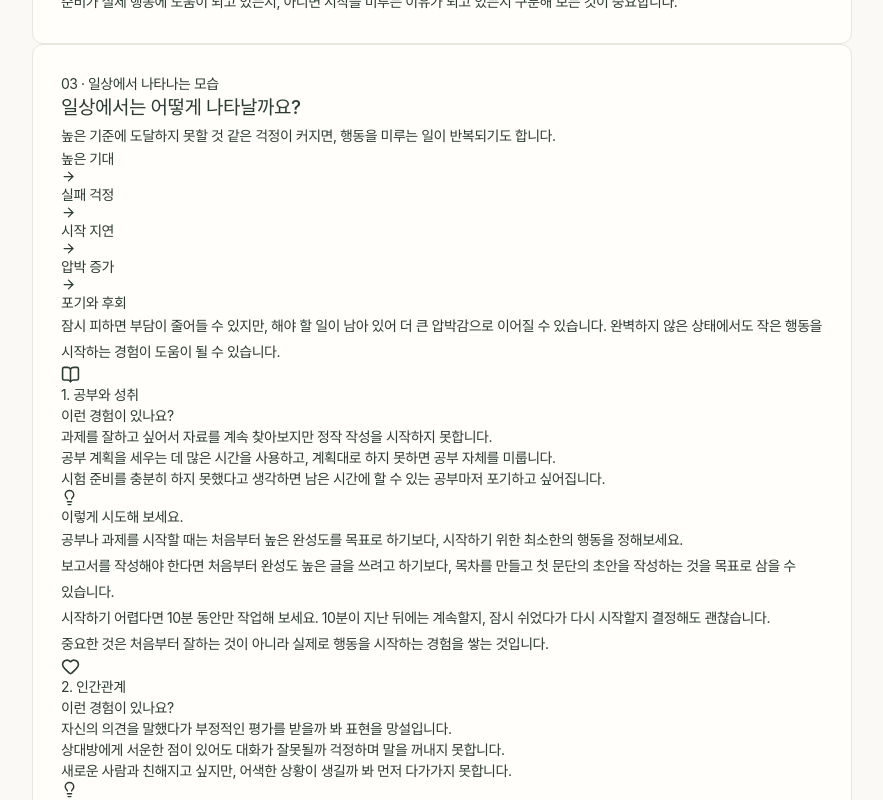
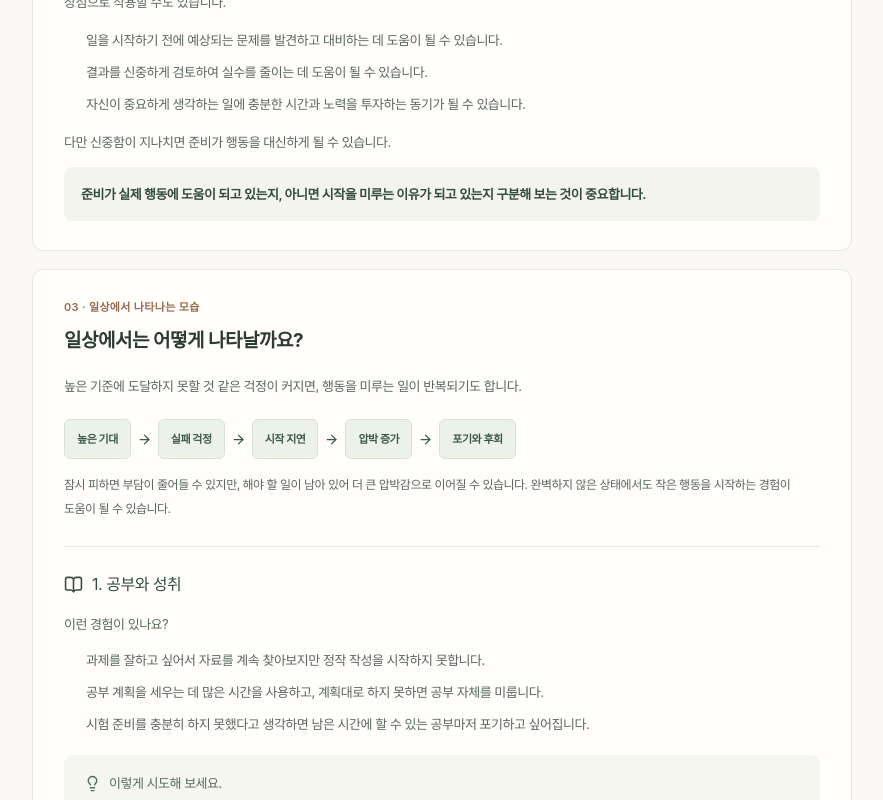
Before and after one commit to esther0756/Happy-perfectionism, a Next.js app: page /types/avoidant in a window 1280 px wide. Shown: the part 860-1660 px from the top of the page, without its empty margins (317-1200 px from the left). Built offline with nearby package versions, Linux system fonts and the light colour scheme.

Commit message:
Style detailed profile, process diagram and personalized journal

```diff
--- a/src/app/globals.css
+++ b/src/app/globals.css
@@ -2690,3 +2690,40 @@ textarea.input {
     animation-duration: 0.01ms !important;
   }
 }
+
+
+/* In-depth perfectionism profile */
+.detail-content { display: grid; gap: 18px; margin-top: 24px; }
+.detail-section { padding: 29px 31px; }
+.detail-section h2, .detail-save h2 { display: flex; align-items: center; gap: 9px; font-size: 19px; font-weight: 650; margin: 0 0 16px; line-height: 1.6; }
+.detail-section > p, .detail-save > p { color: #59675d; font-size: 13px; line-height: 2; margin-top: 12px; }
+.detail-index { display: block; color: #976a4e; font-size: 11px; font-weight: 600; letter-spacing: .03em; margin-bottom: 11px; }
+.detail-emphasis { background: #f3f5ed; color: #334c3e !important; padding: 14px 17px; border-radius: 8px; font-weight: 600; }
+.detail-bullet-list { margin: 12px 0; padding-left: 20px; color: #59675d; font-size: 13px; line-height: 2; }
+.detail-bullet-list li { padding-left: 2px; margin-bottom: 6px; }
+.detail-cycle { display: flex; align-items: stretch; flex-wrap: wrap; gap: 6px; margin: 20px 0 14px; }
+.detail-cycle-step { display: flex; gap: 6px; align-items: center; color: #3c5947; font-size: 11px; }
+.detail-cycle-step span { padding: 11px 12px; border: 1px solid #d8e2d5; background: #edf2e9; border-radius: 6px; font-weight: 600; }
+.detail-cycle-note { font-size: 12px !important; }
+.detail-situations { display: grid; gap: 19px; margin-top: 25px; }
+.detail-situation { border-top: 1px solid var(--line); padding-top: 25px; }
+.detail-situation h3 { display: flex; align-items: center; gap: 9px; color: #344c3e; font-size: 16px; margin-bottom: 19px; }
+.detail-situation h4 { color: #566c56; font-size: 13px; margin: 0 0 8px; }
+.detail-advice { background: #f5f6ef; padding: 19px 20px; margin-top: 18px; border-radius: 9px; }
+.detail-advice h4 { display: flex; gap: 8px; align-items: center; }
+.detail-advice p { color: #59675d; line-height: 2; margin-top: 11px; }
+.detail-question-list { display: grid; gap: 11px; list-style: none; margin: 16px 0; padding: 0; }
+.detail-question-list li { display: flex; align-items: start; gap: 10px; font-size: 13px; line-height: 1.85; }
+.detail-question-list svg { flex-shrink: 0; color: #759079; margin-top: 4px; }
+.detail-conclusion { background: #f7f8f1; }
+.detail-save { display: grid; justify-items: start; gap: 8px; }
+.detail-save > p { margin-top: 0; }
+.save-profile-control { display: flex; flex-direction: column; align-items: flex-start; gap: 10px; margin: 9px 0; }
+.journal-personalized { margin: 20px 0; }
+.journal-profile-picker { max-width: 320px; margin: 20px 0; }
+.journal-exercise-list { display: grid; grid-template-columns: repeat(3,minmax(0,1fr)); gap: 13px; }
+.journal-exercise { padding: 18px; background: #f5f6ef; border: 1px solid #e5e9df; border-radius: 9px; }
+.journal-exercise h3 { font-size: 13px; line-height: 1.7; color: #3d5945; margin-bottom: 8px; }
+.journal-exercise p { font-size: 12px; line-height: 1.85; color: #626d57; margin-bottom: 12px; }
+@media(max-width:850px) { .journal-exercise-list { grid-template-columns: 1fr; } }
+@media(max-width:600px) { .detail-section { padding: 22px 19px; } .detail-cycle { gap: 4px; } .detail-cycle-step { font-size: 10px; } .detail-cycle-step span { padding: 8px; } .detail-cycle-step svg { width: 11px; } }
```
